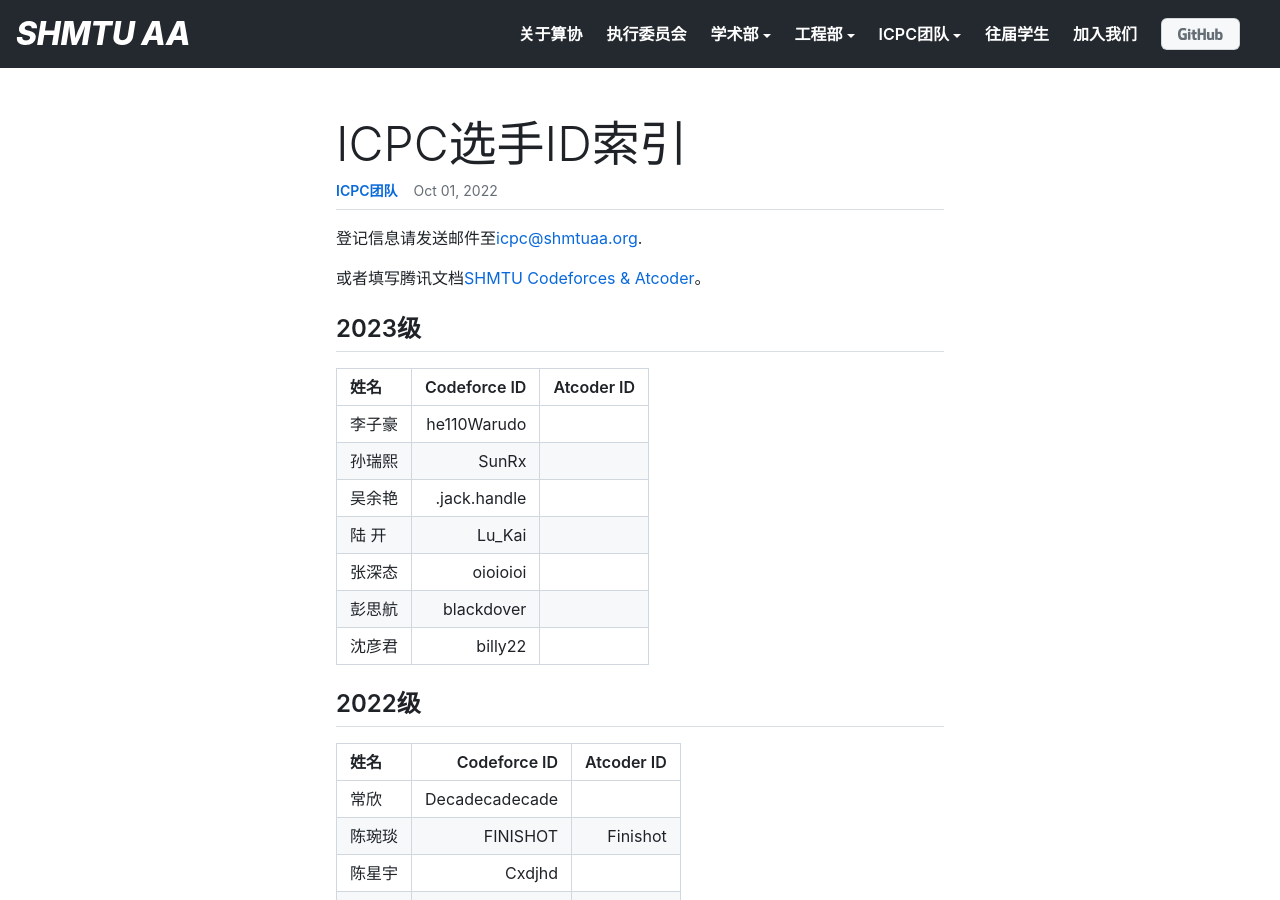
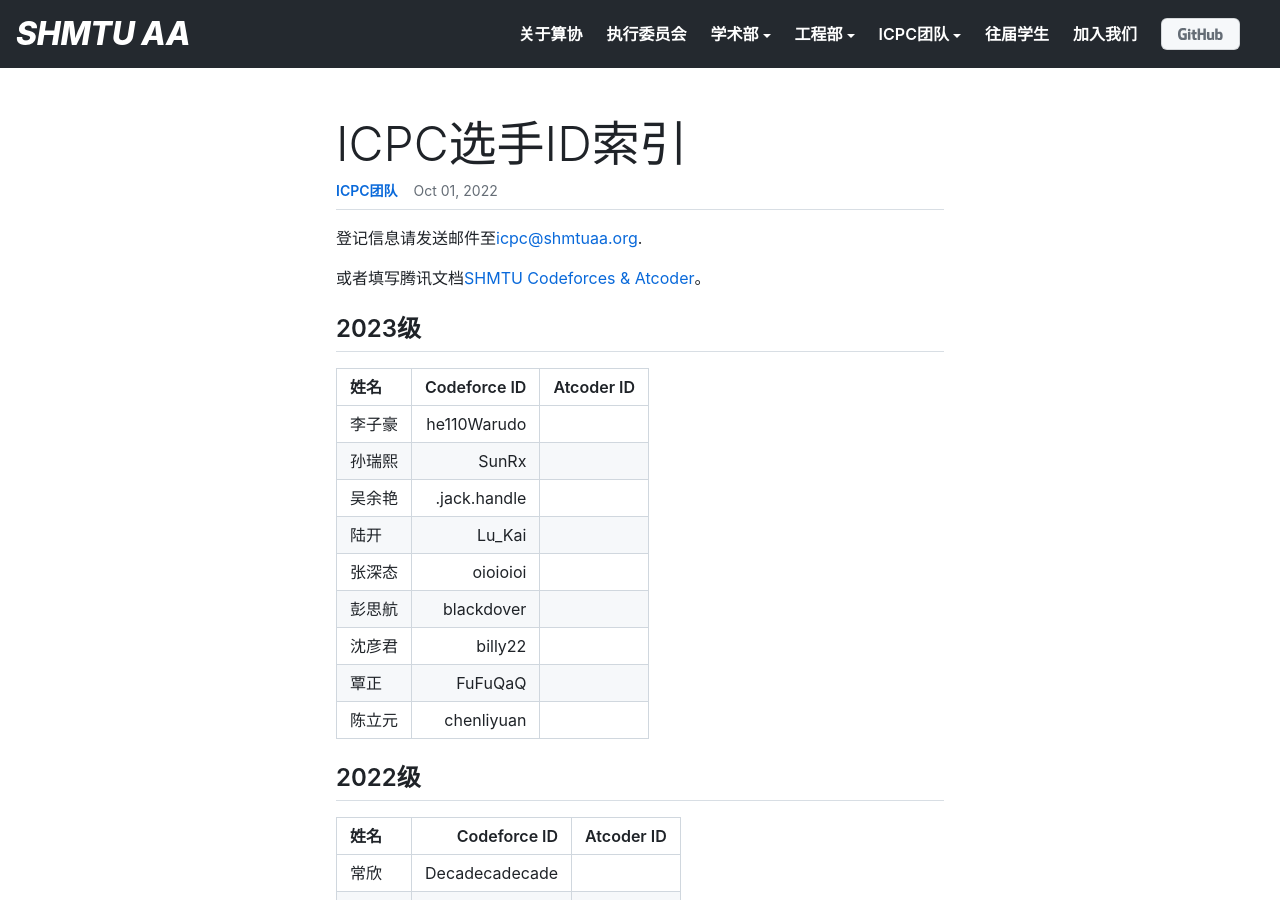
Before and after one commit to shmtuaa/shmtuaa.org, a Jekyll site: the page built from _posts/2022-10-01-ICPC-id.md, in a window 1280 px wide and 900 px high. Built offline with Jekyll 4.4.1, drawn with Linux system fonts in a browser that asks for light colours.

Commit message:
upd cf id

```diff
--- a/_posts/2022-10-01-ICPC-id.md
+++ b/_posts/2022-10-01-ICPC-id.md
@@ -17,10 +17,12 @@ excerpt: 上海海事大学ICPC选手们在Codeforces和Atcoder的ID。
 | 李子豪 |  he110Warudo |            |
 | 孙瑞熙 |        SunRx |            |
 | 吴余艳 | .jack.handle |            |
-| 陆 开  |       Lu_Kai |            |
+| 陆开  |       Lu_Kai |            |
 | 张深态 |     oioioioi |            |
 | 彭思航 |   blackdover |            |
 | 沈彦君 |      billy22 |            |
+| 覃正  |      FuFuQaQ |            |
+| 陈立元 |   chenliyuan |            |
 
 ## 2022级
 
```
